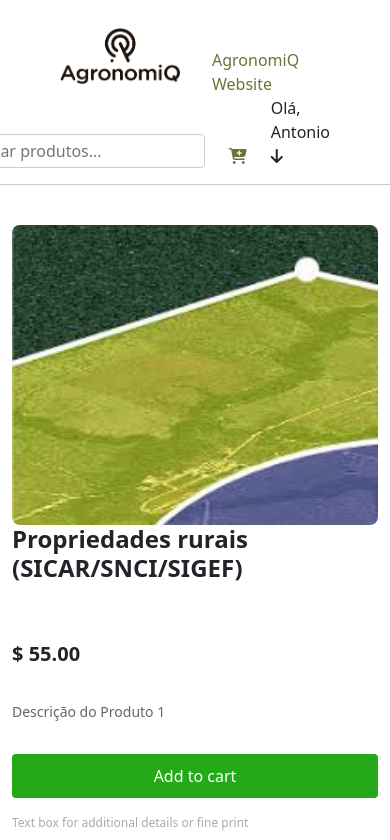
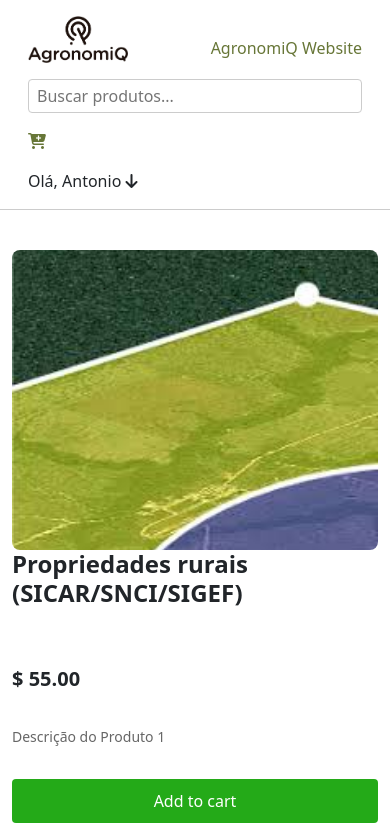
Before and after one commit to Thiago-AGQ/mkt-agq, a Vue app: page /mkt-agq/product/1 in a window 390 px wide. Shown: the top 840 px of the page. Built offline with nearby package versions, Linux system fonts and the light colour scheme.

Commit message:
header responsive

```diff
--- a/src/components/Header.vue
+++ b/src/components/Header.vue
@@ -21,7 +21,7 @@ const emitSearch = () => {
 </script>
 
 <template>
-  <header class="header  px-5">
+  <header class="header">
     <div class="container">
       <div class="row">
         <div class="col-md-6">
@@ -97,6 +97,7 @@ const emitSearch = () => {
   padding: 4px 8px;
   border: 1px solid #ccc;
   border-radius: 4px;
+  width: 100%;
 }
 
 .cart {
@@ -112,4 +113,62 @@ const emitSearch = () => {
   border-radius: 4px;
   color: #677637;
 }
+
+@media screen and (max-width: 568px) {
+  .header {
+    flex-direction: column;
+    align-items: center;
+  }
+
+  .header-menu {
+    justify-content: space-between;
+  }
+
+  .logo-section {
+    margin-bottom: 16px;
+  }
+  .actions {
+    flex-direction: column;
+    align-items: center;
+    gap: 8px;
+  }
+  .project-name {
+    margin-left: 0;
+    margin-top: 0;
+  }
+  .search-bar {
+    width: 100%;
+    margin-bottom: 8px;
+  }
+  .cart {
+    margin-bottom: 8px;
+  }
+  .login-button {
+    width: 100%;
+    text-align: center;
+  }
+  .logo {
+    width: 100px;
+  }
+  .header {
+    flex-direction: column;
+    align-items: flex-start;
+  }
+
+  .logo-section {
+    margin-bottom: 16px;
+  }
+
+  .actions {
+    flex-direction: column;
+    align-items: flex-start;
+    gap: 8px;
+  }
+
+  .project-name {
+    margin-left: 0;
+    margin-top: 0;
+  }
+
+}
 </style>
--- a/src/views/HomeView.vue
+++ b/src/views/HomeView.vue
@@ -122,7 +122,7 @@ const handleSearch = (term) => {
           </section>
           <div class="row">
             <router-link v-for="product in filteredProducts" :key="product.id" :to="`/product/${product.id}`"
-              class="product-card d-block col-md-6 col-lg-4" @click="handleNavigate">
+              class="product-card d-block col-sm-6 col-lg-4" @click="handleNavigate">
               <img :src="product.image" />
               <h4 class="product-title">{{ product.name }}</h4>
               <p class="product-description">{{ product.description }}</p>
@@ -222,4 +222,11 @@ label {
 .product-card:hover .buy-button {
   text-decoration: underline;
 }
+
+@media screen and (max-width: 768px) {
+  .banner {
+    height: 200px;
+  }
+
+}
 </style>
```
